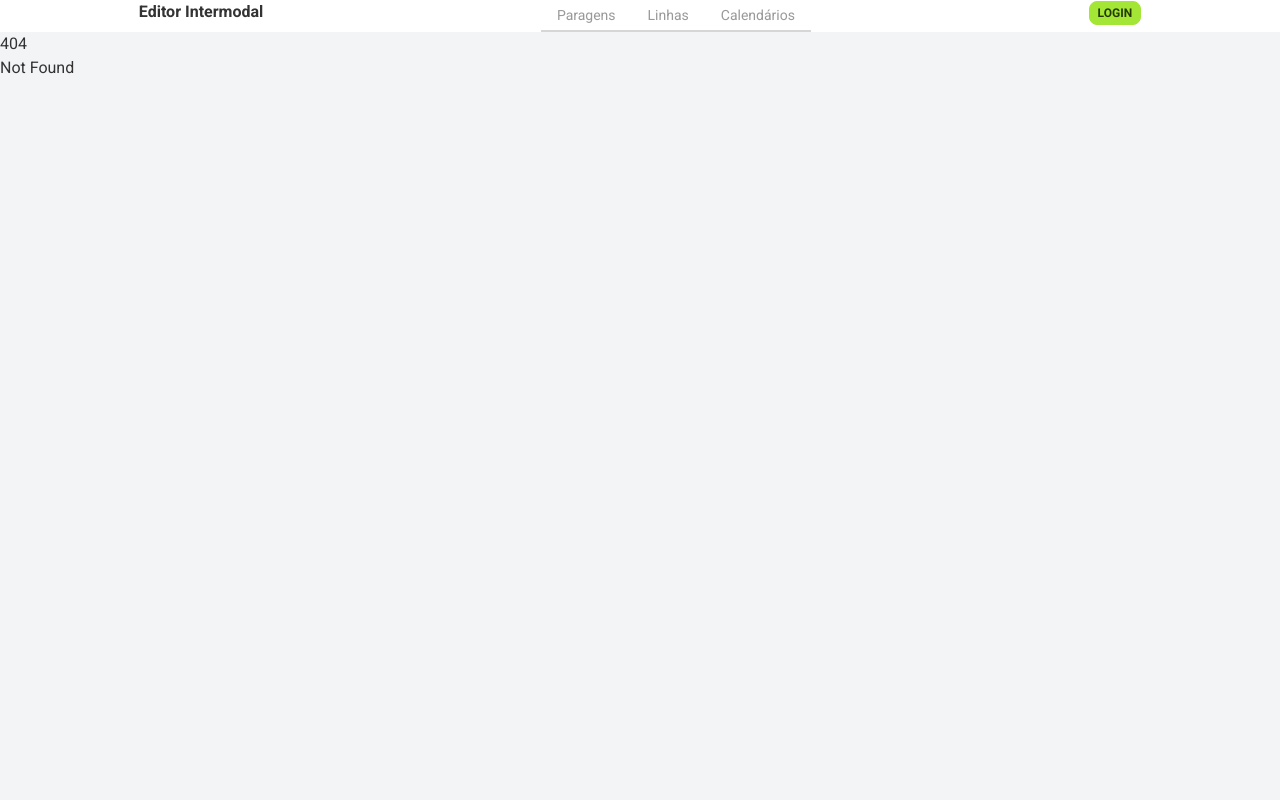
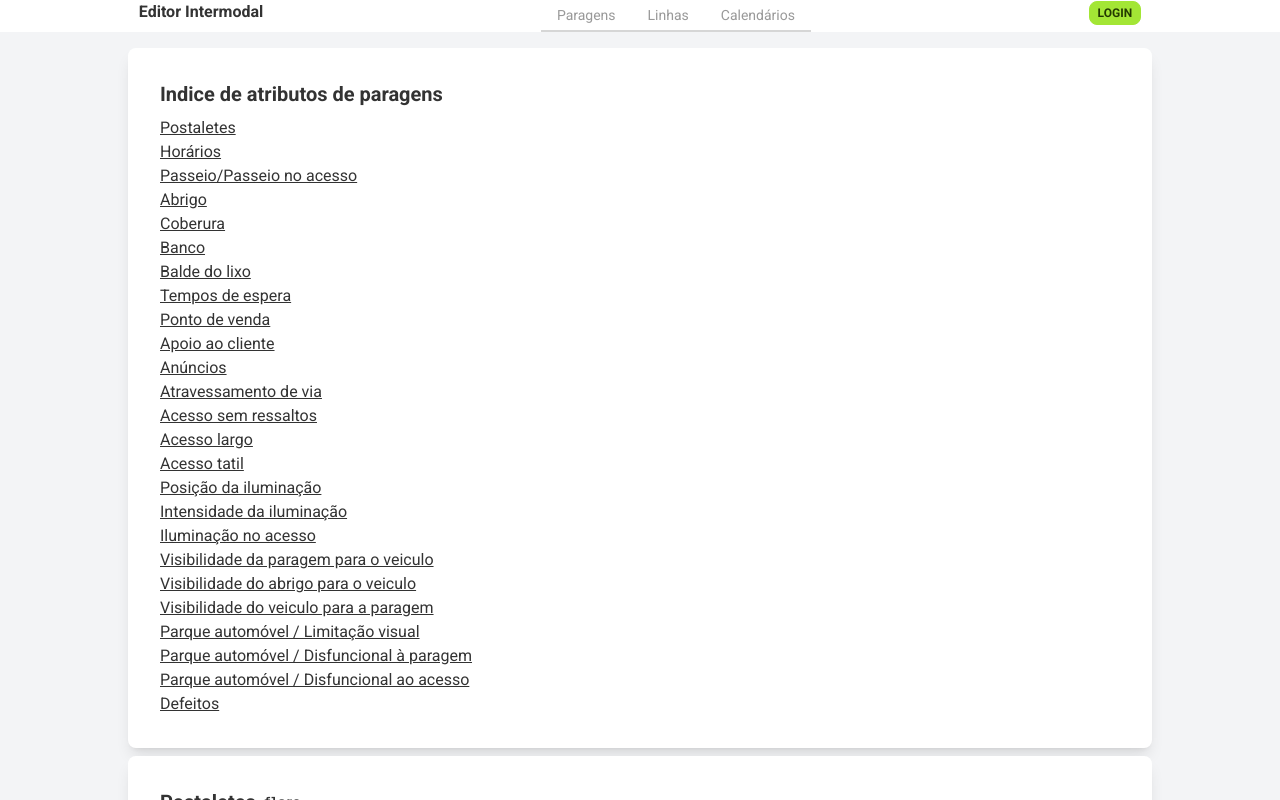
Before and after one commit to intermodalpt/web-editor, a SvelteKit app: page /instructions/stopattrs in a window 1280 px wide. Before the commit this address had no page. Built offline with nearby package versions, Linux system fonts and the light colour scheme.

Commit message:
Add missing ticket seller attribute to the instructions page

```diff
--- /dev/null
+++ b/src/lib/instructions/stopattrs/TicketSeller.svelte
@@ -0,0 +1,7 @@
+<h2 id="has_ticket_seller" class="card-title">
+	Ponto de venda <span class="font-mono text-xs">has_ticket_seller</span>
+</h2>
+<p>
+	A existência de um balcão ou máquina que permita ao passageiro adquirir títulos (idealmente tanto
+	passes, bilhetes símples e zapping) para o transporte efectuado no local.
+</p>
--- /dev/null
+++ b/src/routes/instructions/stopattrs/+page.svelte
@@ -0,0 +1,95 @@
+<script>
+	import InstructionCard from '$lib/instructions/InstructionCard.svelte';
+
+	import Flags from '$lib/instructions/stopattrs/Flags.svelte';
+	import Schedules from '$lib/instructions/stopattrs/Schedules.svelte';
+	import Sidewalk from '$lib/instructions/stopattrs/Sidewalk.svelte';
+	import Shelter from '$lib/instructions/stopattrs/Shelter.svelte';
+	import Cover from '$lib/instructions/stopattrs/Cover.svelte';
+	import Bench from '$lib/instructions/stopattrs/Bench.svelte';
+	import Trash from '$lib/instructions/stopattrs/Trash.svelte';
+	import WaitingTimes from '$lib/instructions/stopattrs/WaitingTimes.svelte';
+	import CostumerSupport from '$lib/instructions/stopattrs/CostumerSupport.svelte';
+	import TicketSeller from '$lib/instructions/stopattrs/TicketSeller.svelte';
+	import Ads from '$lib/instructions/stopattrs/Ads.svelte';
+	import Crossing from '$lib/instructions/stopattrs/Crossing.svelte';
+	import FlatAccess from '$lib/instructions/stopattrs/FlatAccess.svelte';
+	import WideAccess from '$lib/instructions/stopattrs/WideAccess.svelte';
+	import TactileAccess from '$lib/instructions/stopattrs/TactileAccess.svelte';
+	import IlluminationPosition from '$lib/instructions/stopattrs/IlluminationPosition.svelte';
+	import IlluminationStrength from '$lib/instructions/stopattrs/IlluminationStrength.svelte';
+	import IlluminatedPath from '$lib/instructions/stopattrs/IlluminatedPath.svelte';
+	import VisibilityArea from '$lib/instructions/stopattrs/VisibilityArea.svelte';
+	import VisibilityWithin from '$lib/instructions/stopattrs/VisibilityWithin.svelte';
+	import VisibleFromOutside from '$lib/instructions/stopattrs/VisibleFromOutside.svelte';
+	import ParkingVisibilityImpairment from '$lib/instructions/stopattrs/ParkingVisibilityImpairment.svelte';
+	import ParkingLocalImpairment from '$lib/instructions/stopattrs/ParkingLocalImpairment.svelte';
+	import ParkingAccessImpairment from '$lib/instructions/stopattrs/ParkingAccessImpairment.svelte';
+	import Issues from '$lib/instructions/stopattrs/Issues.svelte';
+</script>
+
+<svelte:head>
+	<title>Intermodal - Atributos de paragens</title>
+	<meta name="description" content="Atributos de paragens" />
+</svelte:head>
+
+<div class="flex flex-col gap-2 w-full max-w-5xl mt-4 self-center">
+	<div class="card bg-base-100 shadow-lg rounded-lg">
+		<div class="card-body">
+			<h1 class="card-title">Indice de atributos de paragens</h1>
+			<ul>
+				<li><a class="link" href="#flags">Postaletes</a></li>
+				<li><a class="link" href="#schedules">Horários</a></li>
+				<li><a class="link" href="#has_sidewalk">Passeio/Passeio no acesso</a></li>
+				<li><a class="link" href="#has_shelter">Abrigo</a></li>
+				<li><a class="link" href="#has_cover">Coberura</a></li>
+				<li><a class="link" href="#has_bench">Banco</a></li>
+				<li><a class="link" href="#has_trash_can">Balde do lixo</a></li>
+				<li><a class="link" href="#has_waiting_times">Tempos de espera</a></li>
+				<li><a class="link" href="#has_ticket_seller">Ponto de venda</a></li>
+				<li><a class="link" href="#has_costumer_support">Apoio ao cliente</a></li>
+				<li><a class="link" href="#advertisements">Anúncios</a></li>
+				<li><a class="link" href="#has_crossing">Atravessamento de via</a></li>
+				<li><a class="link" href="#has_flat_access">Acesso sem ressaltos</a></li>
+				<li><a class="link" href="#has_wide_access">Acesso largo</a></li>
+				<li><a class="link" href="#has_tactile_access">Acesso tatil</a></li>
+				<li><a class="link" href="#illumination_position">Posição da iluminação</a></li>
+				<li><a class="link" href="#illumination_strength">Intensidade da iluminação</a></li>
+				<li><a class="link" href="#has_illuminated_path">Iluminação no acesso</a></li>
+				<li><a class="link" href="#has_visibility_from_area">Visibilidade da paragem para o veiculo</a></li>
+				<li><a class="link" href="#has_visibility_from_within">Visibilidade do abrigo para o veiculo</a></li>
+				<li><a class="link" href="#is_visible_from_outside">Visibilidade do veiculo para a paragem</a></li>
+				<li><a class="link" href="#parking_visibility_impairment">Parque automóvel / Limitação visual</a></li>
+				<li><a class="link" href="#parking_local_access_impairment">Parque automóvel / Disfuncional à paragem</a></li>
+				<li><a class="link" href="#parking_area_access_impairment">Parque automóvel / Disfuncional ao acesso</a></li>
+				<li><a class="link" href="#issues">Defeitos</a></li>
+			</ul>
+		</div>
+	</div>
+
+	<InstructionCard><Flags /></InstructionCard>
+	<InstructionCard><Schedules /></InstructionCard>
+	<InstructionCard><Sidewalk /></InstructionCard>
+	<InstructionCard><Shelter /></InstructionCard>
+	<InstructionCard><Cover /></InstructionCard>
+	<InstructionCard><Bench /></InstructionCard>
+	<InstructionCard><Trash /></InstructionCard>
+	<InstructionCard><WaitingTimes /></InstructionCard>
+	<InstructionCard><CostumerSupport /></InstructionCard>
+	<InstructionCard><TicketSeller /></InstructionCard>
+	<InstructionCard><Ads /></InstructionCard>
+	<InstructionCard><Crossing /></InstructionCard>
+	<InstructionCard><FlatAccess /></InstructionCard>
+	<InstructionCard><WideAccess /></InstructionCard>
+	<InstructionCard><TactileAccess /></InstructionCard>
+	<InstructionCard><IlluminationPosition /></InstructionCard>
+	<InstructionCard><IlluminationStrength /></InstructionCard>
+	<InstructionCard><IlluminatedPath /></InstructionCard>
+	<InstructionCard><VisibilityArea /></InstructionCard>
+	<InstructionCard><VisibilityWithin /></InstructionCard>
+	<InstructionCard><VisibleFromOutside /></InstructionCard>
+	<InstructionCard><ParkingVisibilityImpairment /></InstructionCard>
+	<InstructionCard><ParkingLocalImpairment /></InstructionCard>
+	<InstructionCard><ParkingAccessImpairment /></InstructionCard>
+	<InstructionCard><Issues /></InstructionCard>
+</div>
```
Also changed, not shown: src/routes/instructions/+page.svelte (+0 -27 lines).
